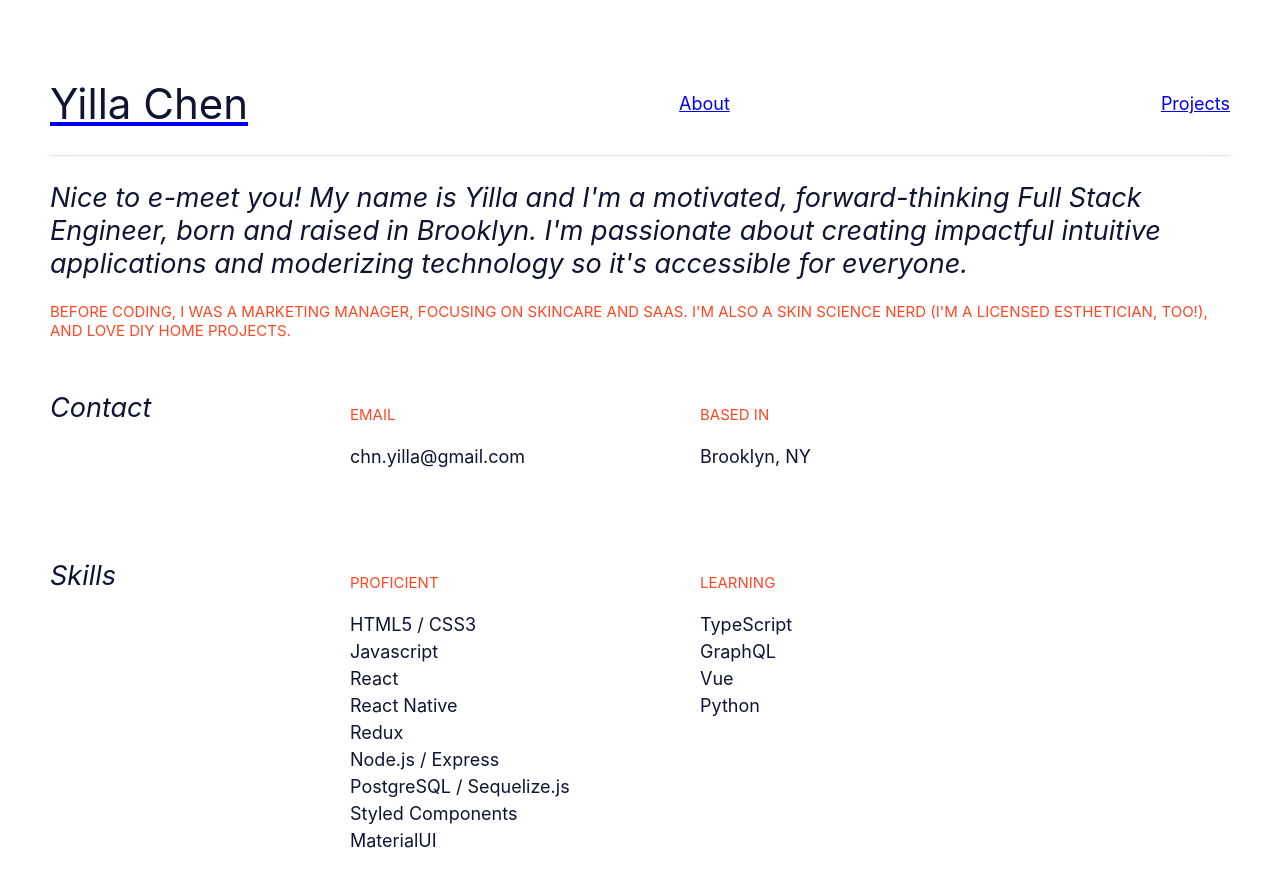
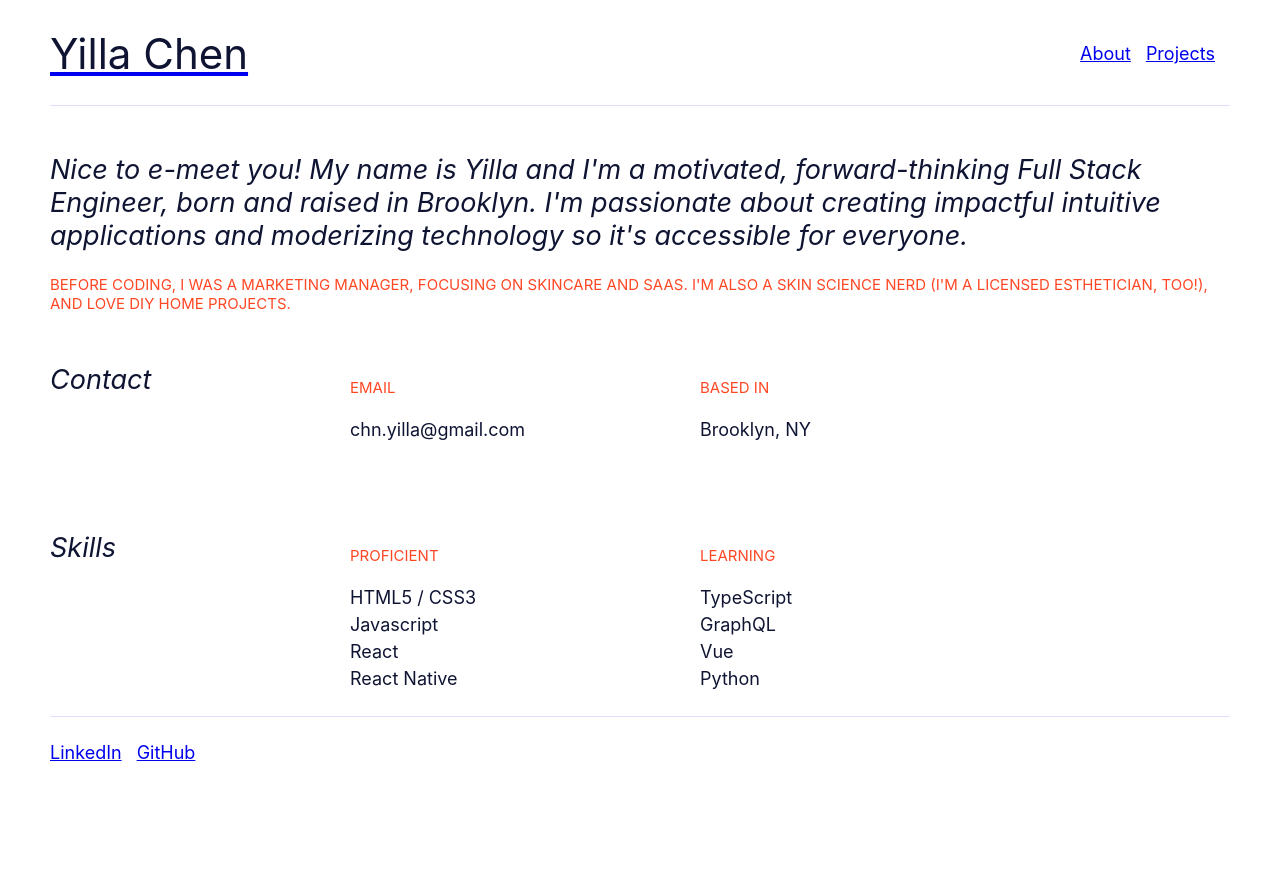
Before and after one commit to yillachen/portfolio, a React (Create React App) app: page /about in a window 1280 px wide. Shown: the top 886 px of the page. After the commit the page ends 800 px from the top, so only its background shows below. Built offline with nearby package versions, Linux system fonts and the light colour scheme.

Commit message:
feat: scrollbar overflow

```diff
--- /dev/null
+++ b/src/components/Footer.tsx
@@ -0,0 +1,15 @@
+import React from "react";
+import { Link } from "react-router-dom";
+import IPage from "../interface/page";
+import { BottomBar, H1, Column, NavLink } from "../styles";
+
+const Footer: React.FunctionComponent<IPage> = (props) => {
+  return (
+    <BottomBar>
+      <NavLink><a href="https://linkedin.com/in/yilla-chen">LinkedIn</a></NavLink>
+      <NavLink><a href="https:/github.com/yillachen">GitHub</a></NavLink>
+    </BottomBar>
+  );
+};
+
+export default Footer;
--- a/src/components/Navbar.tsx
+++ b/src/components/Navbar.tsx
@@ -1,16 +1,24 @@
 import React from "react";
-import { Link } from 'react-router-dom';
+import { Link } from "react-router-dom";
 import IPage from "../interface/page";
-import { Header, H1 } from "../styles";
+import { Header, H1, Column, NavLink } from "../styles";
 
-const Heading: React.FunctionComponent<IPage> = props => {
+const Heading: React.FunctionComponent<IPage> = (props) => {
   return (
     <Header>
-      <Link to="/"><H1>Yilla Chen</H1></Link>
-      <Link to="/about">About</Link>
-      <Link to="/projects">Projects</Link>
+      <Link to="/">
+        <H1>Yilla Chen</H1>
+      </Link>
+      <Column>
+        <NavLink>
+          <Link to="/about">About</Link>
+        </NavLink>
+        <NavLink>
+          <Link to="/projects">Projects</Link>
+        </NavLink>
+      </Column>
     </Header>
   );
-}
+};
 
 export default Heading;
--- a/src/components/Routes.tsx
+++ b/src/components/Routes.tsx
@@ -7,11 +7,15 @@ import {
 } from "react-router-dom";
 import routes from "../config/routes";
 import Navbar from "./Navbar";
+import Footer from "./Footer";
+import { Body } from '../styles'
 
 const Routes: React.FunctionComponent<{}> = (props) => {
+  console.log('Routes >>>', props)
   return (
     <BrowserRouter>
-      <Navbar name={""} />
+      <Navbar name={"Heading"} />
+      <Body>
         <Switch>
           {routes.map((route, index) => {
             return (
@@ -30,6 +34,8 @@ const Routes: React.FunctionComponent<{}> = (props) => {
             );
           })}
         </Switch>
+      </Body>
+      <Footer name={"Footer"} />
     </BrowserRouter>
   );
 };
--- a/src/index.css
+++ b/src/index.css
@@ -1,13 +1,29 @@
 body {
   margin: 0;
-  font-family: -apple-system, BlinkMacSystemFont, 'Segoe UI', 'Roboto', 'Oxygen',
-    'Ubuntu', 'Cantarell', 'Fira Sans', 'Droid Sans', 'Helvetica Neue',
+  font-family: -apple-system, BlinkMacSystemFont, "Segoe UI", "Roboto", "Oxygen",
+    "Ubuntu", "Cantarell", "Fira Sans", "Droid Sans", "Helvetica Neue",
     sans-serif;
   -webkit-font-smoothing: antialiased;
   -moz-osx-font-smoothing: grayscale;
 }
 
 code {
-  font-family: source-code-pro, Menlo, Monaco, Consolas, 'Courier New',
+  font-family: source-code-pro, Menlo, Monaco, Consolas, "Courier New",
     monospace;
 }
+
+/* scrollbar */
+::-webkit-scrollbar {
+  width: 5px;
+}
+
+/* Track */
+::-webkit-scrollbar-track {
+  background: transparent;
+}
+
+/* Handle */
+::-webkit-scrollbar-thumb {
+  background: #efefef;
+  border-radius: 25px;
+}
--- a/src/styles.js
+++ b/src/styles.js
@@ -11,9 +11,16 @@ export const Colors = {
 const { lavender, navy, green, red } = Colors;
 
 export const Main = styled.div`
-  margin: 50px;
+  margin: 0 50px 0 50px;
   font-size: 18px;
 `;
+
+export const Body = styled.div`
+  height: 70vH;
+  scroll-behavior: smooth;
+  overflow-y: scroll;
+  padding: 0 15px 0 0;
+`
 
 export const AboutFlex = styled.div`
   display: flex;
@@ -49,6 +56,14 @@ export const Header = styled.div`
   margin-bottom: 25px;
 `;
 
+export const BottomBar = styled.div`
+  display: flex;
+  height: 5vH;
+  border-top: 1px solid ${lavender};
+  padding-top: 25px;
+  margin-top: 25px;
+`
+
 export const H2 = styled.h2`
   color: ${navy};
   font-weight: normal;
@@ -76,3 +91,7 @@ export const H3 = styled.h3`
   font-weight: normal;
   color: ${red};
 `;
+
+export const NavLink = styled.div`
+  padding: 0 15px 0 0;
+`
```
Lines whose indentation alone changed are shown as unchanged.
